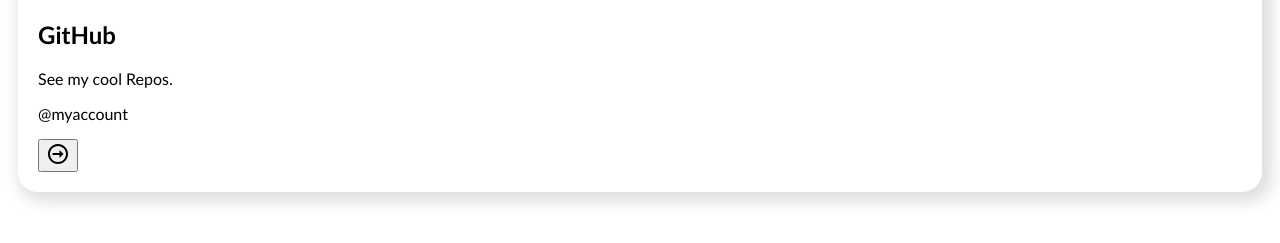
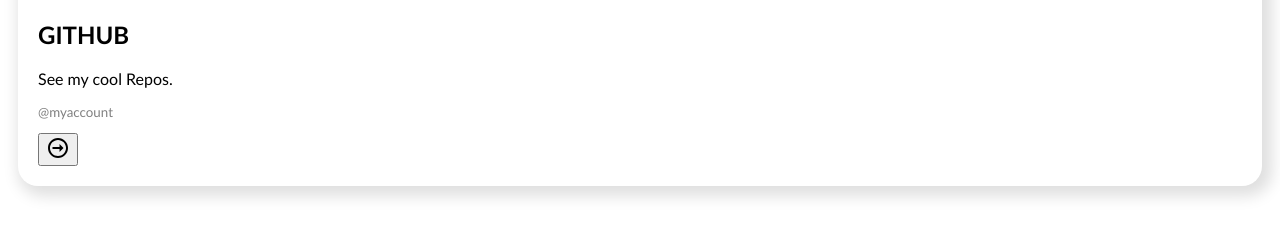
Before and after one commit to m-a-mohsen/css-basics_social-card, a website: page index.html in a window 1280 px wide. Shown: the part 289-532 px from the top of the page. Drawn offline with Linux system fonts and the light colour scheme.

Commit message:
set text style

```diff
--- a/css/styles.css
+++ b/css/styles.css
@@ -9,4 +9,17 @@
   box-shadow: 5px 5px 15px 5px rgba(0,0,0,0.13) ;
   /* used shado generator https://html-css-js.com/css/generator/box-shadow/ */
 }
+article p:first-of-type{
+  font: weight 100px;;
+
 }
+article p:last-of-type{
+  font-weight:lighter;
+  font-size: smaller;
+  color: grey;
+
+}
+h2 {
+  text-transform:uppercase;
+}
+}
```
